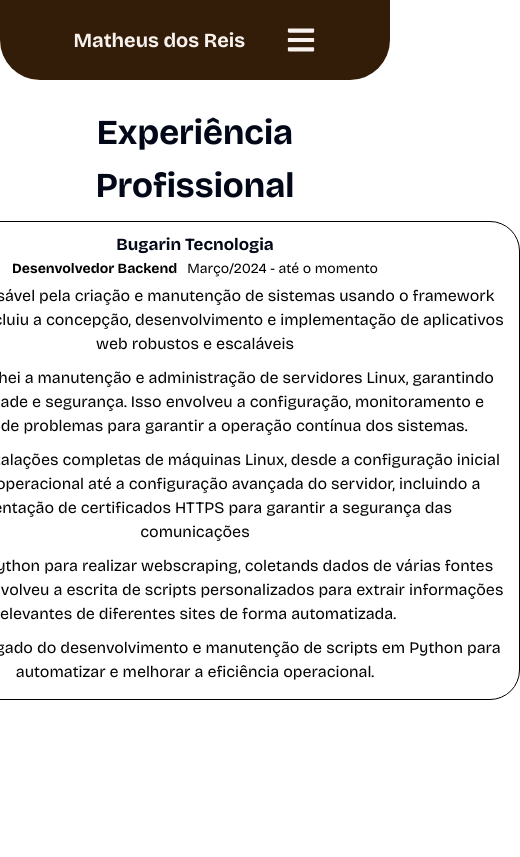
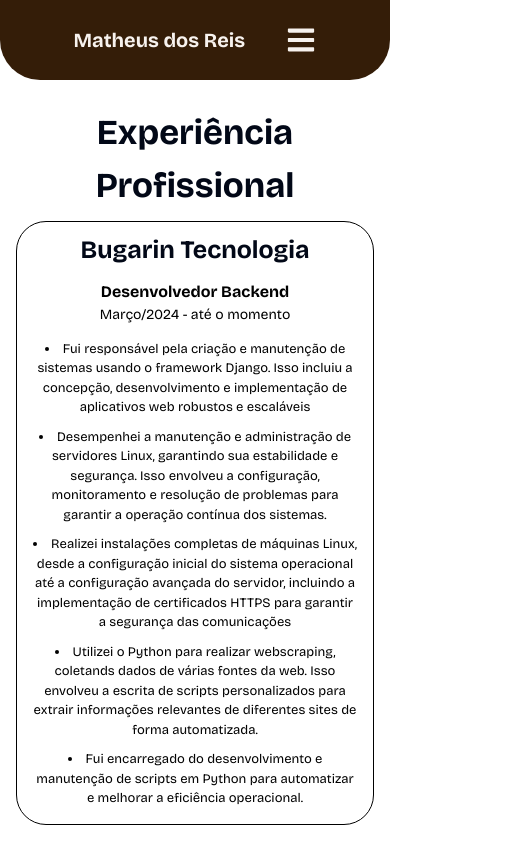
Before and after one commit to Reis567/my-resume, a React (Vite) app: page /experiencia in a window 390 px wide. Shown: the whole page, 520 px wide, since content can reach past the window. Built offline with nearby package versions, Linux system fonts and the light colour scheme.

Commit message:
Feat : Cellphone style

```diff
--- a/src/components/Header/Header.tsx
+++ b/src/components/Header/Header.tsx
@@ -23,7 +23,7 @@
     <Nav isOpen={isNavOpen} as="div">
         <SLink to="/" onClick={toggleNavBar}>Inicio</SLink>
         <SLink to="/sobre" onClick={toggleNavBar}>Sobre</SLink>
-        <SLink to="/experiencia" onClick={toggleNavBar}>Experiencia</SLink>
+        <SLink to="/experiencia" onClick={toggleNavBar}>Experiência</SLink>
         <SLink to="/projetos" onClick={toggleNavBar}>Projetos</SLink>
         <SLink to="/contatos" onClick={toggleNavBar}>Contatos</SLink>
         <button className='nav-btn nav-close-btn' onClick={toggleNavBar}>
--- a/src/pages/ExpericenciaPage/index.style.tsx
+++ b/src/pages/ExpericenciaPage/index.style.tsx
@@ -18,6 +18,14 @@
 border-radius: 30px;
 width: 650px;
 padding: 10px;
+
+@media only screen and  (max-width: 425px){
+    width: 100%;
+    }
+
+    @media only screen and  (min-width: 426px) and (max-width:1024px){
+        width: 650px;
+    }
 `;
 export const TitleS = styled.h4`
   font-size : 90px;
@@ -40,24 +48,31 @@
     align-items: center ;
     gap: 10px;
     @media only screen and  (max-width: 425px){
-        font-size: 11px;
+        gap: 0px;
+        flex-direction: column  ;
+        margin-block: 10px;
     }
 
     @media only screen and  (min-width: 426px) and (max-width:1024px){
-        font-size: 15px;
+        gap: 10px;
     }
 `
 export const ParagrafS = styled.li`
     padding: 5px;
     list-style-type: disc;
     color: #000000;
+    @media only screen and  (max-width: 425px){
+        font-size: 13px;
+    }
+
+
     `
 
 export const CompanyS = styled.p`
   font-size : 50px;
   font-weight: bolder;
   @media only screen and  (max-width: 425px){
-        font-size: 17px;
+        font-size: 25px;
     }
 
     @media only screen and  (min-width: 426px) and (max-width:1024px){
@@ -71,7 +86,7 @@
   font-size: 25px;
 
   @media only screen and  (max-width: 425px){
-        font-size: 14px;
+        font-size: 16px;
     }
 
     @media only screen and  (min-width: 426px) and (max-width:1024px){
```
